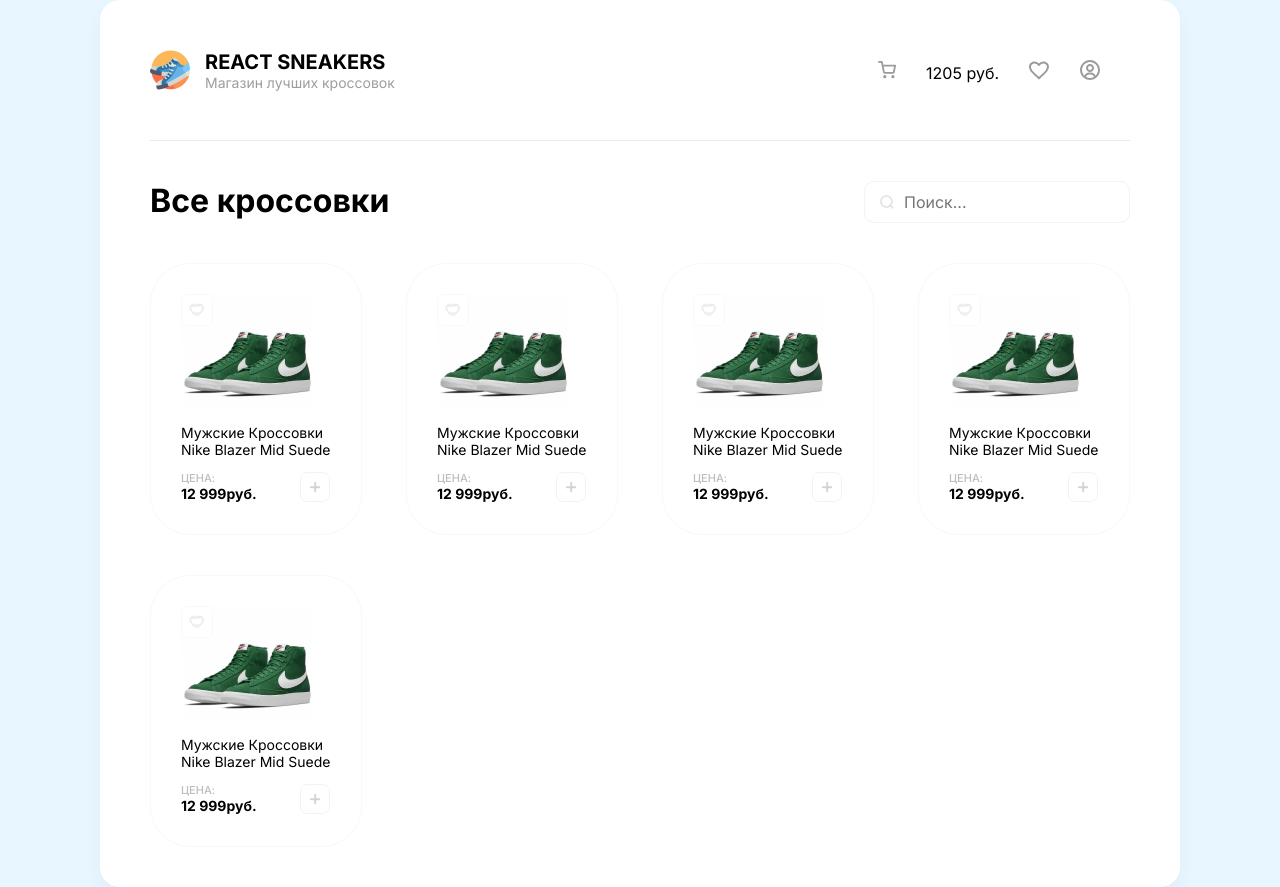
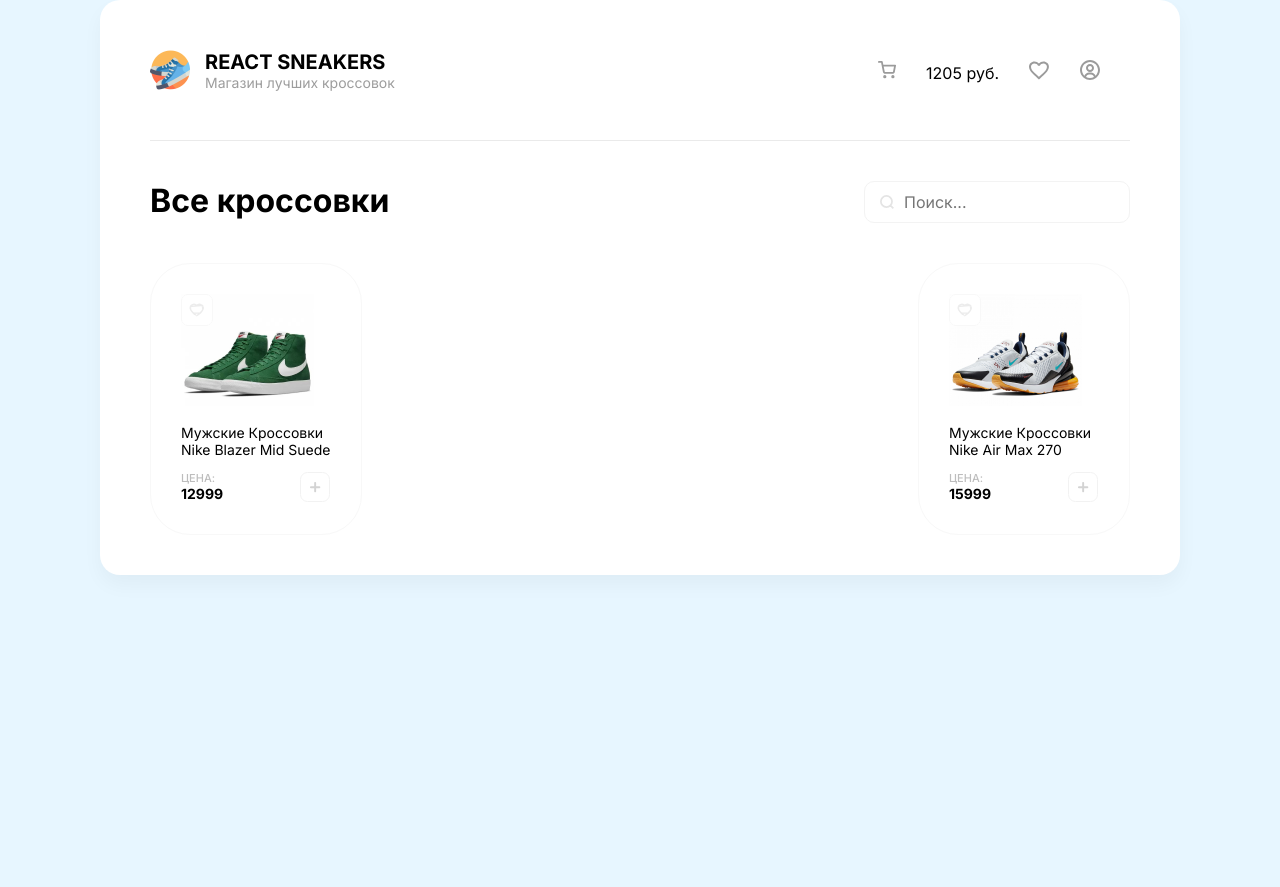
Before and after one commit to Maximsudakov92/React-Sneakers, a React (Create React App) app in the folder react-sneakers/: page / in a window 1280 px wide. After the commit the page ends 800 px from the top, so only its background shows below. Built offline with nearby package versions, Linux system fonts and the light colour scheme.

Commit message:
feat: added css module $ dynamic mapping card

```diff
--- a/react-sneakers/src/App.js
+++ b/react-sneakers/src/App.js
@@ -1,6 +1,13 @@
 import Card from './components/Card';
 import Header from './components/Header';
 import Drawer from './components/Drawer';
+
+const sneakersItems = [
+  {title: 'Мужские Кроссовки Nike Blazer Mid Suede', price: 12999},
+  {title: 'Мужские Кроссовки Nike Air Max 270', price: 15999},
+];
+
+
 function App() {
   return (
     <div className="app">
@@ -16,11 +23,13 @@
             </div>
           </div>
           <div className="cardWrapper">
-            <Card />
-            <Card />
-            <Card />
-            <Card />
-            <Card />
+            {sneakersItems.map((obj, index) =>
+              <Card
+              title={obj.title}
+              price={obj.price}
+              imageUrl={`/img/sneakers/${index + 1}.jpg`}
+              />
+            )}
           </div>
         </div>
       </div>
--- a/react-sneakers/src/components/Card.js
+++ /dev/null
@@ -1,22 +0,0 @@
-function Card() {
-  return(
-    <div className="card">
-      <div className="favorite">
-        <img width={32} height={32} src="/img/unlike.svg" alt="unlike" />
-      </div>
-      <img width={133} height={112} src="/img/sneakers/1.jpg" alt="Sneakers" />
-      <p>Мужские Кроссовки Nike Blazer Mid Suede</p>
-      <div className="cardBottom">
-        <div className="cardBottomInfo">
-          <span>Цена:</span>
-          <b>12 999руб.</b>
-        </div>
-        <button className="cardBtnAdd">
-          <img width={30} height={30} src="/img/plus.svg" alt="add" />
-        </button>
-      </div>
-    </div>
-  )
-}
-
-export default Card;
--- /dev/null
+++ b/react-sneakers/src/components/Card/Card.module.css
@@ -0,0 +1,67 @@
+.favorite {
+  position: absolute;
+  cursor: pointer;
+}
+
+.card {
+  border: 1px solid #f8f8f8;
+  padding: 30px;
+  width: 150px;
+  border-radius: 40px;
+  margin-bottom: 40px;
+  transition: box-shadow 0.2s ease-in-out, transform  0.3s ease-in-out;
+}
+
+.card:hover {
+  box-shadow: 0px 20px 30px rgba(0, 0, 0, 0.05);
+  transform: translateY(-5px);
+}
+
+.card p {
+  font-family: 'Inter';
+  font-style: normal;
+  font-weight: 400;
+  font-size: 14px;
+  line-height: 17px;
+}
+
+.card span {
+  font-family: 'Inter';
+  font-style: normal;
+  font-weight: 500;
+  font-size: 11px;
+  line-height: 13px;
+  text-transform: uppercase;
+  color: #BDBDBD;
+}
+
+.card b {
+  font-family: 'Inter';
+  font-style: normal;
+  font-weight: 700;
+  font-size: 14px;
+  line-height: 17px;
+}
+
+.cardBottom {
+  display: flex;
+  justify-content: space-between;
+}
+
+.cardBottomInfo {
+  display: flex;
+  flex-direction: column;
+}
+
+.cardBtnAdd, .cartBtnCancel {
+  background: #FFFFFF;
+  border: 1px solid #f2f2f2;
+  box-sizing: border-box;
+  border-radius: 8px;
+  width: 32px;
+  height: 32px;
+  cursor: pointer;
+  padding: 0;
+  border: none;
+  align-self: center;
+}
--- /dev/null
+++ b/react-sneakers/src/components/Card/index.js
@@ -0,0 +1,24 @@
+import styles from './Card.module.css';
+
+function Card(props) {
+  return(
+    <div className={styles.card}>
+      <div className={styles.favorite}>
+        <img width={32} height={32} src="/img/unlike.svg" alt="unlike" />
+      </div>
+      <img width={133} height={112} src={props.imageUrl} alt="Sneakers" />
+      <p>{props.title}</p>
+      <div className={styles.cardBottom}>
+        <div className={styles.cardBottomInfo}>
+          <span>Цена:</span>
+          <b>{props.price}</b>
+        </div>
+        <button className={styles.cardBtnAdd}>
+          <img width={30} height={30} src="/img/plus.svg" alt="add" />
+        </button>
+      </div>
+    </div>
+  )
+}
+
+export default Card;
--- /dev/null
+++ b/react-sneakers/src/components/Drawer/Drawer.module.css
@@ -0,0 +1,145 @@
+.overlay {
+  position: absolute;
+  left: 0;
+  top: 0;
+  width: 100%;
+  height: 100%;
+  background-color: rgba(0, 0, 0, 0.5);
+  z-index: 1;
+  display: none;
+}
+
+.drawerCart {
+  position: absolute;
+  display: flex;
+  flex-direction: column;
+  width: 345px;
+  right: 0;
+  height: 100%;
+  background: #FFFFFF;
+  box-shadow: -10px 4px 24px rgba(0, 0, 0, 0.1);
+  padding: 0 20px;
+}
+
+.cartItemInfo {
+  margin: 0 21px;
+}
+
+.drawerCart h3 {
+  margin: 0;
+}
+
+.cartItem p {
+  font-style: normal;
+  margin-bottom: 8px;
+}
+
+.cartItemInfo b {
+  font-weight: 700;
+}
+
+.cartItemInfo b,
+.cartItem p {
+  line-height: 17px;
+  letter-spacing: 0em;
+  text-align: left;
+  font-size: 14px;
+}
+
+.cartItem {
+  display: flex;
+  flex-direction: row;
+  justify-content: center;
+  border: 1px solid #F3F3F3;
+  border-radius: 20px;
+  padding: 15px;
+  margin: 20px 0;
+}
+
+.cartBtnCancel {
+  opacity: 0.5;
+  transition: opacity 0.2s ease-in-out;
+}
+
+.cartBtnCancel:hover {
+  opacity: 1;
+}
+
+.dashed {
+  flex: 1;
+  height: 1px;
+  border-bottom: 1px dashed #dfdfdf;
+  position: relative;
+  top: -3px;
+  margin: 0 7px;
+}
+
+.cartContent {
+  display: flex;
+  flex-direction: column;
+  flex: 1;
+  margin-bottom: 40px;
+}
+
+
+
+.cartBottom li{
+  display: flex;
+  justify-content: space-between;
+  align-items: flex-end;
+  margin-bottom: 20px;
+}
+
+.cartBottom ul {
+  padding: 0;
+}
+
+.greenButton {
+  padding: 0;
+  border: none;
+  width: 345px;
+  height: 55px;
+  background: #9DD458;
+  color: #FFFFFF;
+  border-radius: 20px;
+  font-weight: 600;
+  font-size: 16px;
+  margin-top: 24px;
+  margin-bottom: 5px;
+  cursor: pointer;
+
+}
+
+.greenButton:hover {
+  background-color: #91d53e ;
+}
+
+.greenButton:active {
+  background-color: #adda77 ;
+}
+
+.drawerCart h2 {
+  display: flex;
+  justify-content: space-between;
+}
+
+.drawerCart h2 img {
+  cursor: pointer;
+}
+
+.cartContent {
+  overflow: auto;
+}
+
+.cardBtnAdd, .cartBtnCancel {
+  background: #FFFFFF;
+  border: 1px solid #f2f2f2;
+  box-sizing: border-box;
+  border-radius: 8px;
+  width: 32px;
+  height: 32px;
+  cursor: pointer;
+  padding: 0;
+  border: none;
+  align-self: center;
+}
--- a/react-sneakers/src/components/Drawer.js
+++ b/react-sneakers/src/components/Drawer/index.js
@@ -1,40 +1,42 @@
+import styles from './Drawer.module.css';
+
 function Drawer() {
   return(
-    <div style={{display: "none"}} className="overlay">
-      <div className="drawerCart">
+    <div className={styles.overlay}>
+      <div className={styles.drawerCart}>
         <h2>
           Корзина
           <img width={32} height={32} src="/img/cancel.svg" alt="cancel" />
         </h2>
-        <div className="cartContent">
-          <div className="items">
-            <div className="cartItem">
+        <div className={styles.cartContent}>
+          <div className={styles.items}>
+            <div className={styles.cartItem}>
               <img width={70} height={70} src="/img/sneakers/1.jpg" alt="sneakers" />
-              <div className="cartItemInfo">
+              <div className={styles.cartItemInfo}>
                 <p>Мужские Кроссовки Nike Blazer Mid Suede</p>
                 <b>12 999руб.</b>
               </div>
-              <button className="cartBtnCancel">
+              <button className={styles.cartBtnCancel}>
                 <img width={32} height={32} src="/img/cancel.svg" alt="cancel" />
               </button>
             </div>
           </div>
         </div>
-        <div className="cartBottom">
+        <div className={styles.cartBottom}>
           <ul>
             <li>
               <span>Итого:</span>
-              <div className="dashed"></div>
+              <div className={styles.dashed}></div>
               <b>21 498 руб.</b>
             </li>
             <li>
               <span>Налог 5%:</span>
-              <div className="dashed"></div>
+              <div className={styles.dashed}></div>
               <b>1074 руб.</b>
             </li>
           </ul>
         </div>
-        <button className="greenButton">Оформить заказ</button>
+        <button className={styles.greenButton}>Оформить заказ</button>
       </div>
     </div>
   )
--- /dev/null
+++ b/react-sneakers/src/components/Header/Header.module.css
@@ -0,0 +1,59 @@
+.header {
+  display: flex;
+  justify-content: space-between;
+  border-bottom: 1px solid #EAEAEA;
+  padding: 40px 0;
+}
+
+.headerLeft {
+  display: flex;
+  justify-content: space-between;
+  align-items: center;
+}
+
+.headerLeft h3, .headerLeft p {
+  margin: 0;
+}
+
+.headerLeft h3 {
+  font-family: 'Inter';
+  font-style: normal;
+  font-weight: 700;
+  font-size: 20px;
+  line-height: 24px;
+  text-transform: uppercase;
+}
+
+.headerLeft p {
+  font-family: 'Inter';
+  font-style: normal;
+  font-weight: 400;
+  font-size: 14px;
+  line-height: 17px;
+  color: #9D9D9D;
+}
+
+.headerLeft > img {
+  margin-right: 15px;
+}
+
+.headerRight {
+  display: flex;
+  justify-content: space-between;
+  align-items: center;
+  margin-top: 20px;
+}
+
+.headerRight li {
+  list-style: none;
+  margin-right: 30px;
+  cursor: pointer;
+}
+
+.headerRight li:first-child > img {
+  margin-right: 30px;
+}
+
+.headerRight li:first-child > span {
+  vertical-align: text-top;
+}
--- a/react-sneakers/src/components/Header.js
+++ b/react-sneakers/src/components/Header/index.js
@@ -1,14 +1,16 @@
+import styles from './Header.module.css';
+
 function Header() {
   return(
-    <header>
-      <div className="headerLeft">
+    <header className={styles.header}>
+      <div className={styles.headerLeft}>
         <img width={40} height={40} src="/img/logo.png" alt="logo" />
-        <div className="headerInfo">
+        <div>
           <h3>React Sneakers</h3>
           <p>Магазин лучших кроссовок</p>
         </div>
       </div>
-      <ul className="headerRight">
+      <ul className={styles.headerRight}>
         <li>
           <img width={18} height={18} src="/img/cart.svg" alt="cart" />
           <span>1205 руб.</span>
--- a/react-sneakers/src/index.css
+++ b/react-sneakers/src/index.css
@@ -22,65 +22,7 @@
   margin: 0 auto;
 }
 
-header {
-  display: flex;
-  justify-content: space-between;
-  border-bottom: 1px solid #EAEAEA;
-  padding: 40px 0;
-}
 
-.headerLeft {
-  display: flex;
-  justify-content: space-between;
-  align-items: center;
-}
-
-.headerLeft h3, .headerLeft p {
-  margin: 0;
-}
-
-.headerLeft h3 {
-  font-family: 'Inter';
-  font-style: normal;
-  font-weight: 700;
-  font-size: 20px;
-  line-height: 24px;
-  text-transform: uppercase;
-}
-
-.headerLeft p {
-  font-family: 'Inter';
-  font-style: normal;
-  font-weight: 400;
-  font-size: 14px;
-  line-height: 17px;
-  color: #9D9D9D;
-}
-
-.headerLeft > img {
-  margin-right: 15px;
-}
-
-.headerRight {
-  display: flex;
-  justify-content: space-between;
-  align-items: center;
-  margin-top: 20px;
-}
-
-.headerRight li {
-  list-style: none;
-  margin-right: 30px;
-  cursor: pointer;
-}
-
-.headerRight li:first-child > img {
-  margin-right: 30px;
-}
-
-.headerRight li:first-child > span {
-  vertical-align: text-top;
-}
 
 .contentTop {
   display: flex;
@@ -112,204 +54,3 @@
   justify-content: space-between;
   flex-wrap: wrap;
 }
-
-.favorite {
-  position: absolute;
-  cursor: pointer;
-}
-
-.card {
-  border: 1px solid #f8f8f8;
-  padding: 30px;
-  width: 150px;
-  border-radius: 40px;
-  margin-bottom: 40px;
-  transition: box-shadow 0.2s ease-in-out, transform  0.3s ease-in-out;
-}
-
-.card:hover {
-  box-shadow: 0px 20px 30px rgba(0, 0, 0, 0.05);
-  transform: translateY(-5px);
-}
-
-.card p {
-  font-family: 'Inter';
-  font-style: normal;
-  font-weight: 400;
-  font-size: 14px;
-  line-height: 17px;
-}
-
-.card span {
-  font-family: 'Inter';
-  font-style: normal;
-  font-weight: 500;
-  font-size: 11px;
-  line-height: 13px;
-  text-transform: uppercase;
-  color: #BDBDBD;
-}
-
-.card b {
-  font-family: 'Inter';
-  font-style: normal;
-  font-weight: 700;
-  font-size: 14px;
-  line-height: 17px;
-}
-
-.cardBottom {
-  display: flex;
-  justify-content: space-between;
-}
-
-.cardBottomInfo {
-  display: flex;
-  flex-direction: column;
-}
-
-.cardBtnAdd, .cartBtnCancel {
-  background: #FFFFFF;
-  border: 1px solid #f2f2f2;
-  box-sizing: border-box;
-  border-radius: 8px;
-  width: 32px;
-  height: 32px;
-  cursor: pointer;
-  padding: 0;
-  border: none;
-  align-self: center;
-}
-
-
-.overlay {
-  position: absolute;
-  left: 0;
-  top: 0;
-  width: 100%;
-  height: 100%;
-  background-color: rgba(0, 0, 0, 0.5);
-  z-index: 1;
-}
-
-.drawerCart {
-  position: absolute;
-  display: flex;
-  flex-direction: column;
-  width: 345px;
-  right: 0;
-  height: 100%;
-  background: #FFFFFF;
-  box-shadow: -10px 4px 24px rgba(0, 0, 0, 0.1);
-  padding: 0 20px;
-}
-
-.cartItemInfo {
-  margin: 0 21px;
-}
-
-.drawerCart h3 {
-  margin: 0;
-}
-
-.cartItem p {
-  font-style: normal;
-  margin-bottom: 8px;
-}
-
-.cartItemInfo b {
-  font-weight: 700;
-}
-
-.cartItemInfo b,
-.cartItem p {
-  line-height: 17px;
-  letter-spacing: 0em;
-  text-align: left;
-  font-size: 14px;
-}
-
-.cartItem {
-  display: flex;
-  flex-direction: row;
-  justify-content: center;
-  border: 1px solid #F3F3F3;
-  border-radius: 20px;
-  padding: 15px;
-  margin: 20px 0;
-}
-
-.cartBtnCancel {
-  opacity: 0.5;
-  transition: opacity 0.2s ease-in-out;
-}
-
-.cartBtnCancel:hover {
-  opacity: 1;
-}
-
-.dashed {
-  flex: 1;
-  height: 1px;
-  border-bottom: 1px dashed #dfdfdf;
-  position: relative;
-  top: -3px;
-  margin: 0 7px;
-}
-
-.cartContent {
-  display: flex;
-  flex-direction: column;
-  flex: 1;
-  margin-bottom: 40px;
-}
-
-
-
-.cartBottom li{
-  display: flex;
-  justify-content: space-between;
-  align-items: flex-end;
-  margin-bottom: 20px;
-}
-
-.cartBottom ul {
-  padding: 0;
-}
-
-.greenButton {
-  padding: 0;
-  border: none;
-  width: 345px;
-  height: 55px;
-  background: #9DD458;
-  color: #FFFFFF;
-  border-radius: 20px;
-  font-weight: 600;
-  font-size: 16px;
-  margin-top: 24px;
-  margin-bottom: 5px;
-  cursor: pointer;
-
-}
-
-.greenButton:hover {
-  background-color: #91d53e ;
-}
-
-.greenButton:active {
-  background-color: #adda77 ;
-}
-
-.drawerCart h2 {
-  display: flex;
-  justify-content: space-between;
-}
-
-.drawerCart h2 img {
-  cursor: pointer;
-}
-
-.cartContent {
-  overflow: auto;
-}
```
